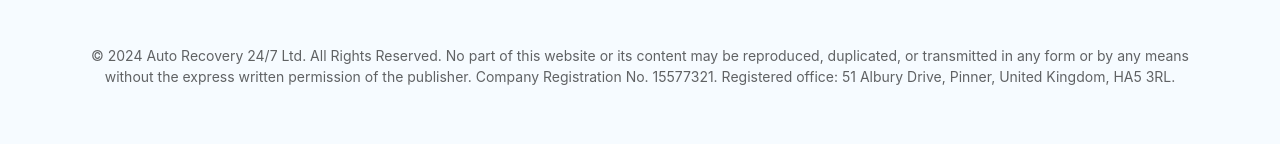
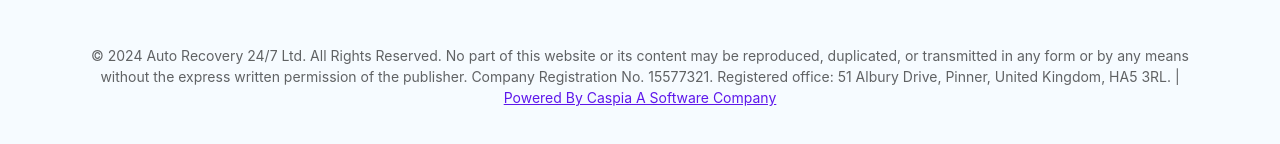
Before and after one commit to itsmardan/autorecovery247, a plain HTML site: page about/index.html in a window 1280 px wide. Shown: the part 3646-3790 px from the top of the page. Drawn offline with Linux system fonts and the light colour scheme; a web font is replaced by a local one.

Commit message:
tags updates

```diff
--- a/about/index.html
+++ b/about/index.html
@@ -565,13 +565,14 @@ Experience hassle-free tyre repairs and replacements with our mobile tyre fittin
 
       </div>
     </div>
+
     <div class="row">
       <div class="col-12">
 
-          <p class="small text-black-61 text-center">© 2024 Auto Recovery 24/7 Ltd. All Rights Reserved. No part of this website or its content may be reproduced, duplicated, or transmitted in any form or by any means without the express written permission of the publisher. Company Registration No. 15577321. Registered office: 51 Albury Drive, Pinner, United Kingdom, HA5 3RL. </p>
+              <p class="small text-black-61 text-center">© 2024 Auto Recovery 24/7 Ltd. All Rights Reserved. No part of this website or its content may be reproduced, duplicated, or transmitted in any form or by any means without the express written permission of the publisher. Company Registration No. 15577321. Registered office: 51 Albury Drive, Pinner, United Kingdom, HA5 3RL.  | <a href="https://caspia.co.uk" target="_blank" rel="noopener noreferrer">Powered By Caspia A Software Company </a></p>
 
       </div>
-    </div>
+  </div>
   </div>
 </footer>
 </body>
```
Also changed, not shown: archives/index.html (+3 -2 lines), contactus/index.html (+3 -2 lines), index.html (+3 -2 lines), privacy-policy/index.html (+3 -2 lines), reviews/index.html (+3 -2 lines), series/index.html (+3 -2 lines), services/index.html (+3 -2 lines), tags/index.html (+3 -2 lines), terms/index.html (+3 -2 lines).
